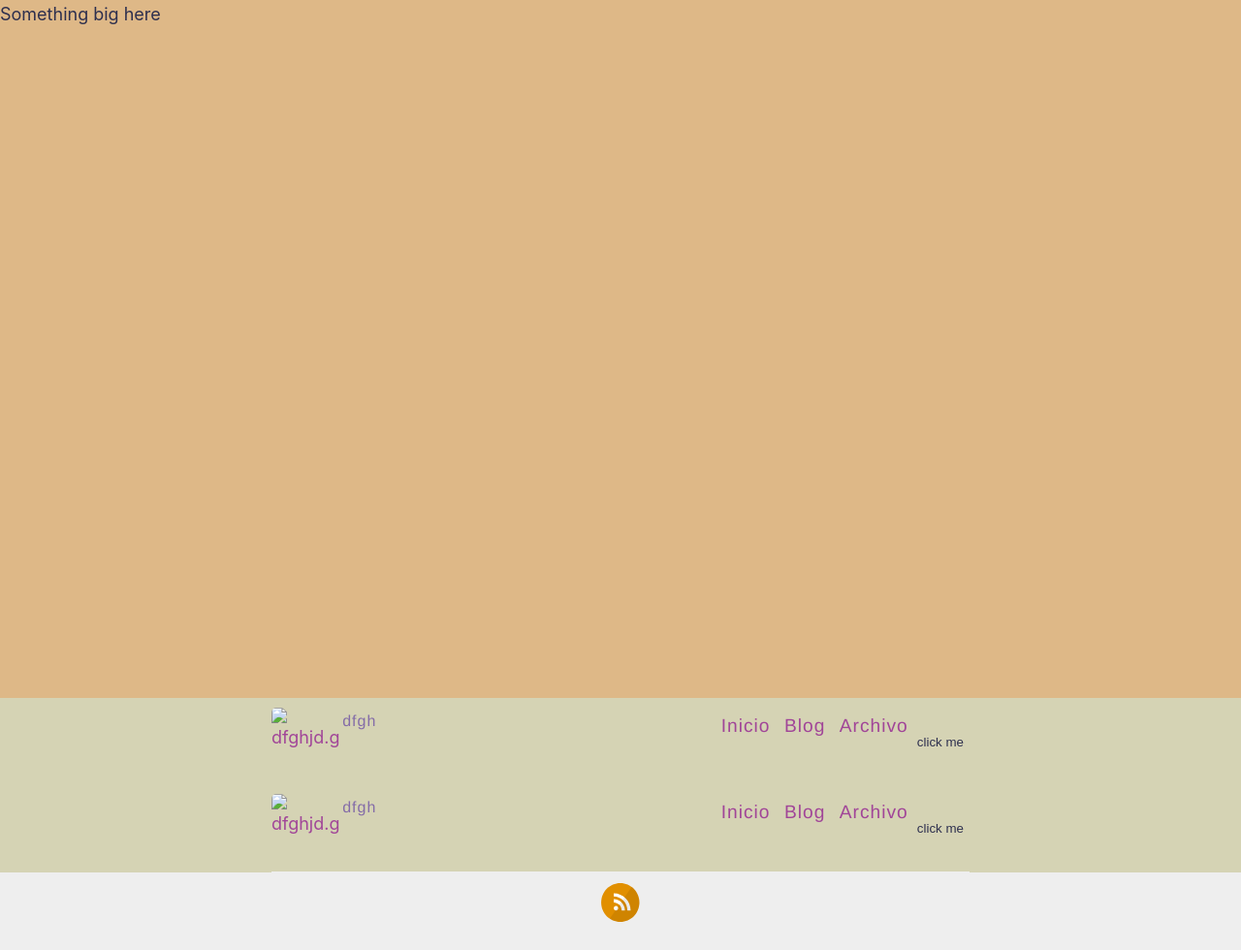
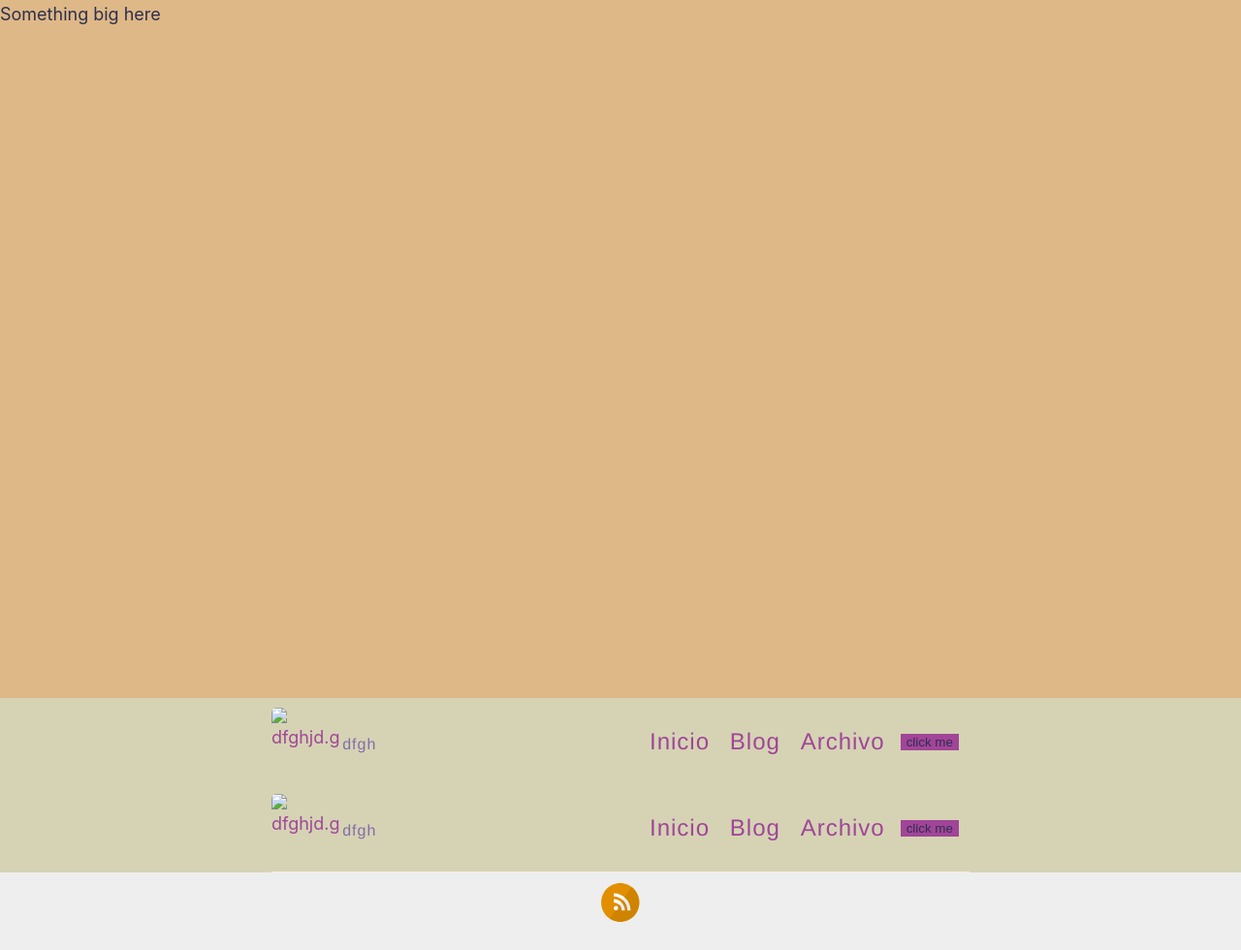
Before and after one commit to dfghjd/dfghjd.github.io, a Jekyll site: the page built from index.html, in a window 1280 px wide. Shown: the whole page at 97% size. Built offline with Jekyll 4.4.1, drawn with Linux system fonts in a browser that asks for light colours.

Commit message:
margin foor btn

```diff
--- a/assets/style.scss
+++ b/assets/style.scss
@@ -295,6 +295,8 @@
   flex-wrap: wrap;
   gap: 0;
 
+  align-items: center;
+
   @include mobile {
     text-align: center;
   }
@@ -341,8 +343,8 @@
   display: flex;
   text-align: left;
   font-family: "Helvetica Neue", Helvetica, Arial, sans-serif;
-  font-size: 1.2rem;
-  gap: 0.5rem;
+  font-size: 1.5rem;
+  gap: 0.7rem;
 
   @include mobile {
     gap: 0;
@@ -355,7 +357,7 @@
     font-weight: 300;
     letter-spacing: 1px;
 
-    padding: 0.2rem;
+    padding: 0 0.3rem;
   }
 }
 
@@ -363,6 +365,9 @@
 
 .sendbottom, .sendtop{
   text-align: right;
+
+  background-color: var(--c-secondary);
+  margin: 0 0.7rem;
 }
 
 //
```
